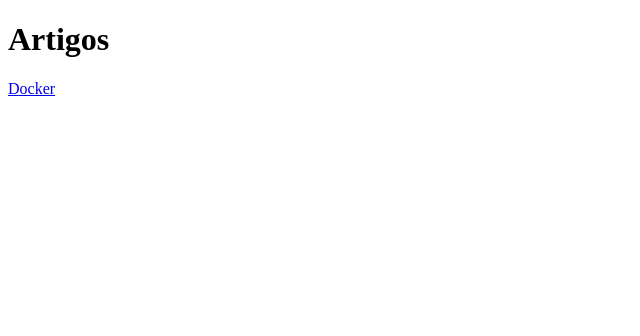
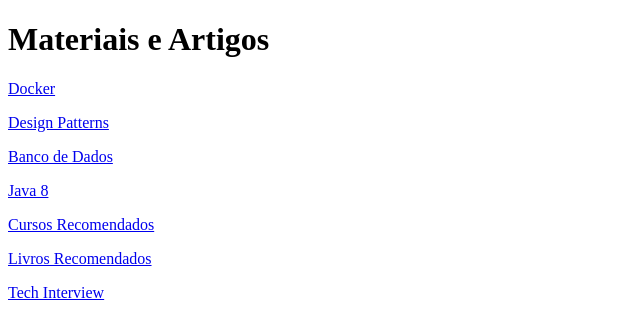
Before and after one commit to jorgerabello3/jorgerabello3.github.io, a plain HTML site: page index.html in a window 1280 px wide. Shown: the whole page, without its empty margins (0-640 px from the left). Drawn offline with Linux system fonts and the light colour scheme.

Commit message:
add content

```diff
--- /dev/null
+++ b/css/style.css
@@ -0,0 +1,10 @@
+body,
+h1 {
+    font-family: "Raleway", sans-serif"
+
+}
+
+body,
+html {
+    height: 100%
+}
--- a/index.html
+++ b/index.html
@@ -1,5 +1,6 @@
 <!DOCTYPE html>
 <html>
+
 <head>
     <meta charset="utf-8">
     <meta http-equiv="X-UA-Compatible" content="IE=edge">
@@ -7,10 +8,23 @@
     <meta name="description" content="">
     <meta name="viewport" content="width=device-width, initial-scale=1">
     <link rel="stylesheet" href="">
+    <link rel="stylesheet" href="https://fonts.googleapis.com/css?family=Raleway">
 </head>
+
 <body>
     <script src="" async defer></script>
-        <h1>Artigos</h1>
+    <h1>Materiais e Artigos</h1>
     <p><a href="https://github.com/jorgerabello3/jorgerabello3.github.io/blob/main/docker.md">Docker</a></p>
+    <p><a href="https://github.com/jorgerabello3/jorgerabello3.github.io/blob/main/designpatterns.md">Design
+            Patterns</a></p>
+    <p><a href="https://github.com/jorgerabello3/jorgerabello3.github.io/blob/main/databases.md">Banco de Dados</a></p>
+    <p><a href="https://github.com/jorgerabello3/jorgerabello3.github.io/blob/main/java8.md">Java 8</a></p>
+    <p><a href="https://github.com/jorgerabello3/jorgerabello3.github.io/blob/main/cursos.md">Cursos Recomendados</a>
+    </p>
+    <p><a href="https://github.com/jorgerabello3/jorgerabello3.github.io/blob/main/livros.md">Livros Recomendados</a>
+    </p>
+    <p><a href="https://github.com/jorgerabello3/jorgerabello3.github.io/blob/main/techinterview.md">Tech Interview</a>
+    </p>
 </body>
+
 </html>
```
Also changed, not shown: 6 other files. Lines whose indentation alone changed are shown as unchanged.
